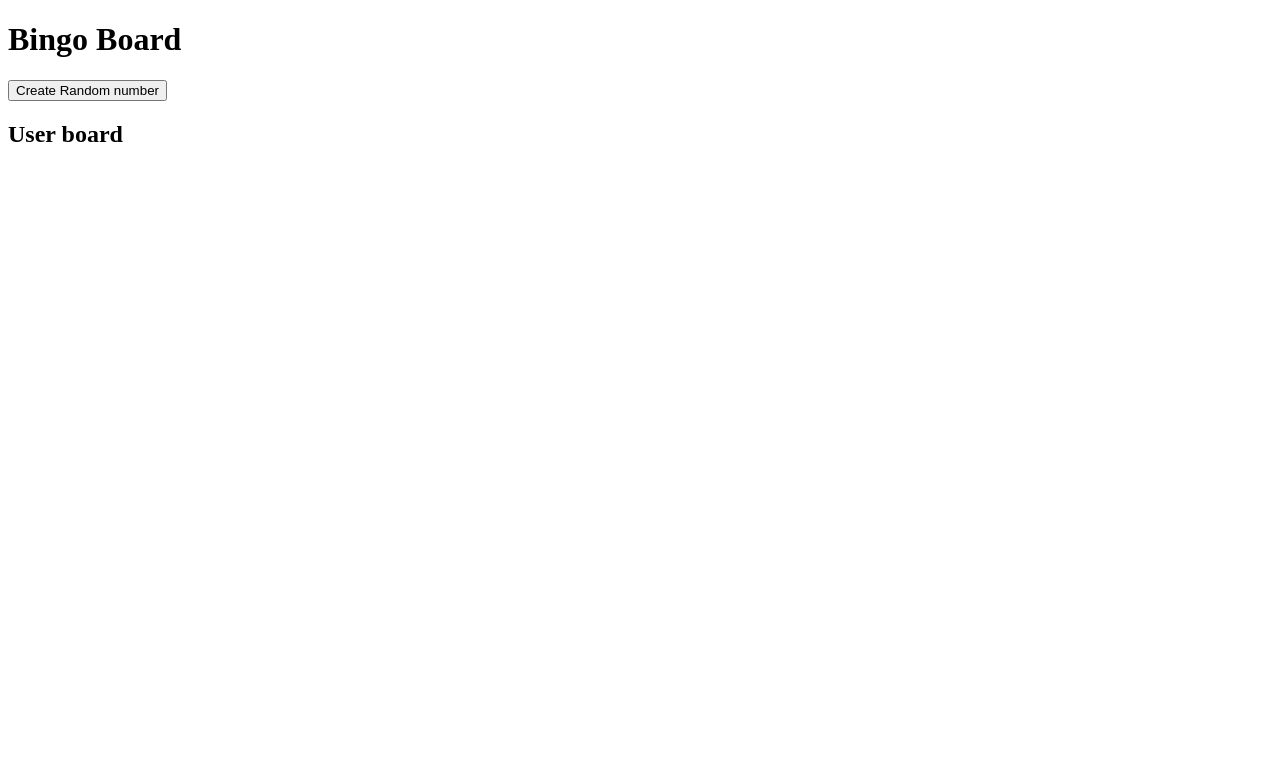
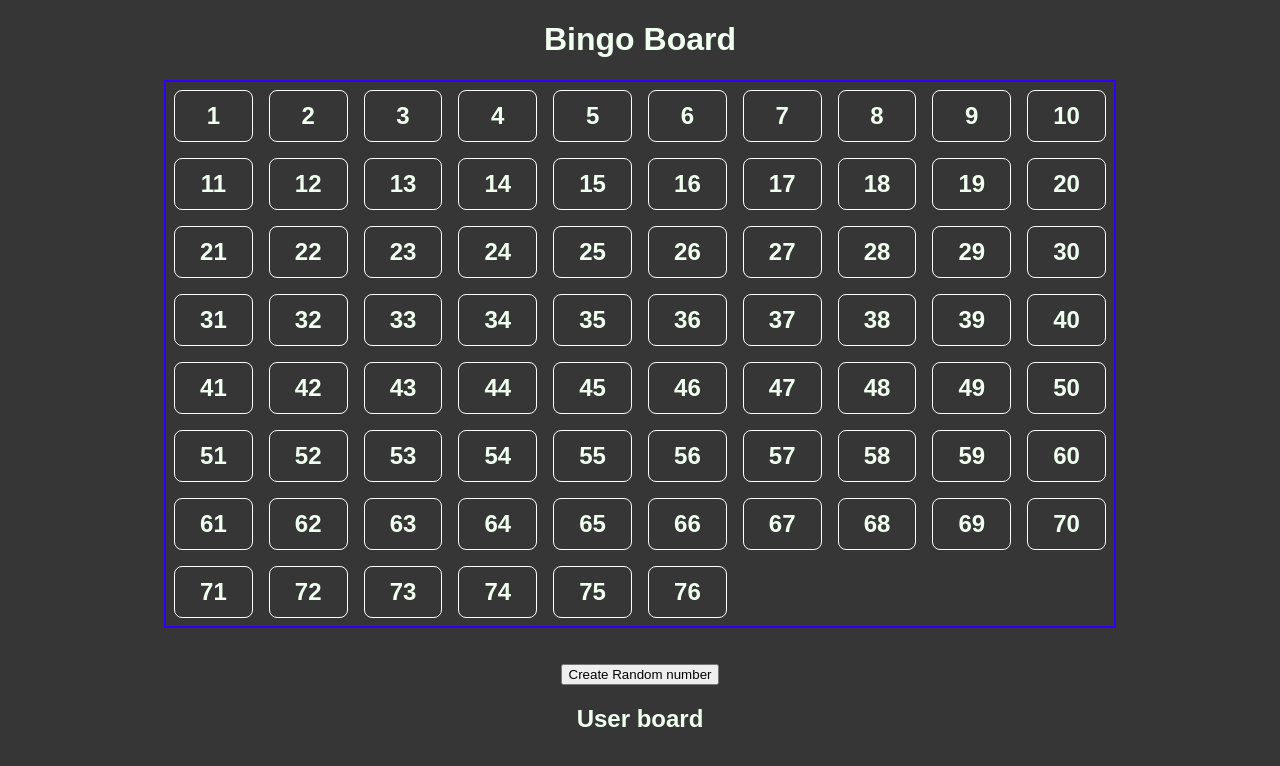
Before and after one commit to javaid05/M1D9, a plain HTML site: page index.html in a window 1280 px wide. Drawn offline with Linux system fonts and the light colour scheme.

Commit message:
Used Loop and css class to create bingo borad

```diff
--- a/index.html
+++ b/index.html
@@ -9,13 +9,14 @@
   </head>
   <body>
     <h1>Bingo Board</h1>
-    <div class="bingo-container">
-      <button id="numberGenerator">Create Random number</button>
-      <div id="displayNumber"></div>
+    <div class="bingo-container"></div>
+    <br /><br />
+    <button id="numberGenerator">Create Random number</button>
+    <div id="displayNumber"></div>
 
-      <h2>User board</h2>
-      <div class="userBoradContainer"></div>
-    </div>
+    <h2>User board</h2>
+    <div class="userBoradContainer"></div>
+
     <script src="script.js"></script>
   </body>
 </html>
--- a/script.js
+++ b/script.js
@@ -0,0 +1,14 @@
+const generateBingoNumber = function (num) {
+  let bgContainer = document.getElementsByClassName("bingo-container")[0];
+  for (let i = 1; i <= num; i++) {
+    let bgNumber = document.createElement("div");
+    bgNumber.classList.add("bingoNumber");
+    bgNumber.innerText = i;
+    bgContainer.appendChild(bgNumber);
+  }
+};
+generateBingoNumber(76);
+
+window.onload = function () {
+  generateBingoNumber();
+};
--- a/style.css
+++ b/style.css
@@ -0,0 +1,24 @@
+body {
+  font-family: sans-serif;
+  text-align: center;
+  background-color: rgb(54, 54, 54);
+  color: honeydew;
+}
+
+.bingo-container {
+  display: grid;
+  grid-template-columns: repeat(10, 1fr);
+  border: 2px solid rgb(47, 0, 255);
+  max-width: 75%;
+  margin: 0 auto;
+}
+.bingoNumber,
+.userNumber {
+  height: 50px;
+  line-height: 50px;
+  border: 1px solid white;
+  border-radius: 0.5rem;
+  margin: 0.5rem;
+  font-size: x-large;
+  font-weight: bold;
+}
```
